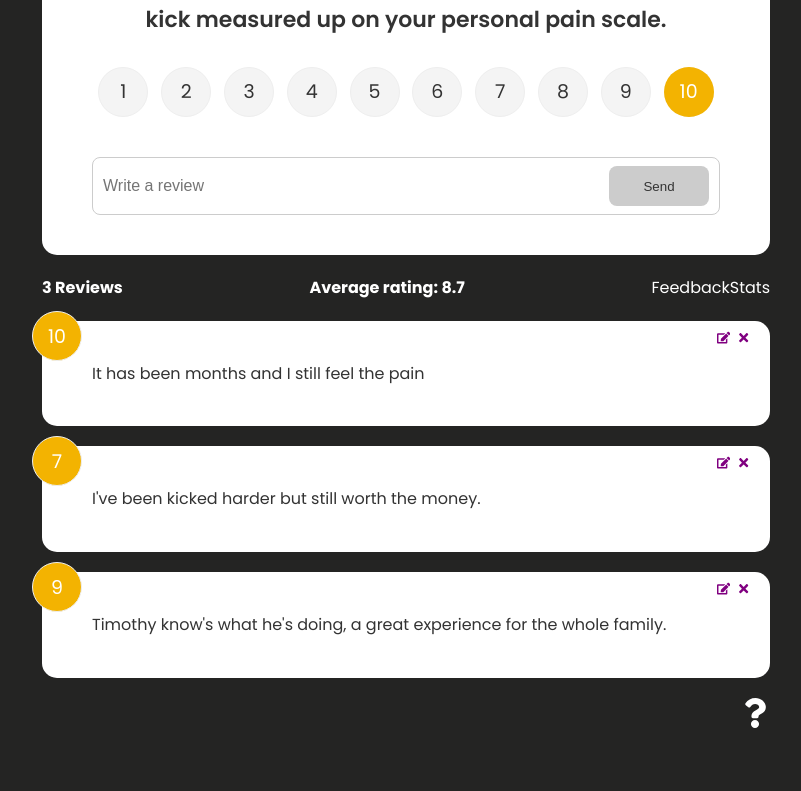
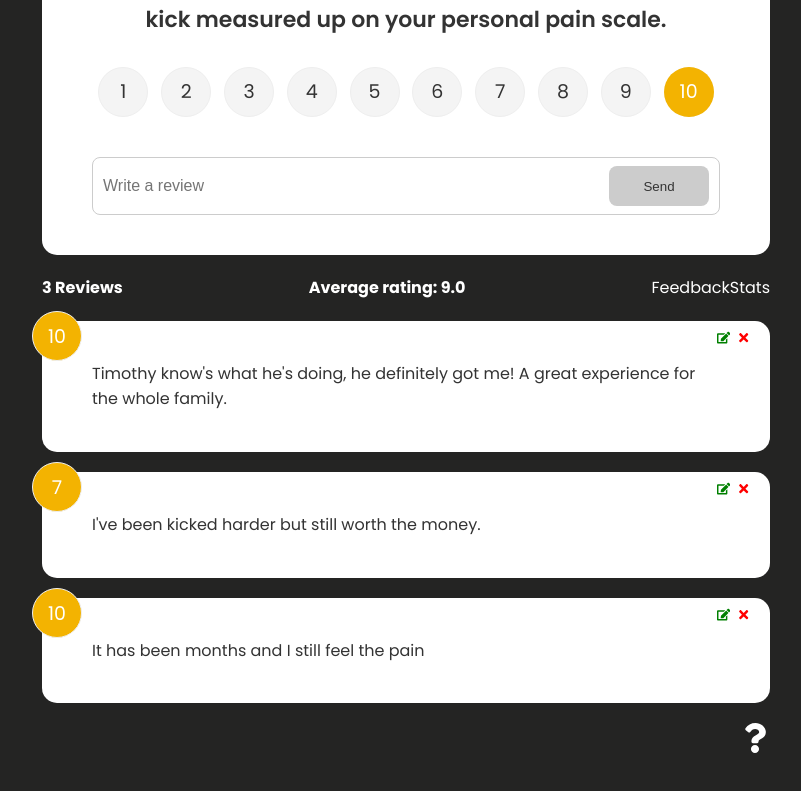
Before and after one commit to mikathefinn/Feedback-UI, a React (Vite) app: page / in a window 1280 px wide. Shown: the part 831-1622 px from the top of the page, without its empty margins (234-1035 px from the left). Before the commit the page ends 1598 px from the top, so only its background shows below. Built offline with nearby package versions, Linux system fonts and the light colour scheme; data requests are answered from the project's data file; the HTML template or start-up script is replaced by a standard one.

Commit message:
mock backend as db.json

```diff
--- /dev/null
+++ b/db.json
@@ -0,0 +1,19 @@
+{
+  "feedback": [
+    {
+      "id": 1,
+      "rating": 10,
+      "feedback": "It has been months and I still feel the pain"
+    },
+    {
+      "id": 2,
+      "rating": 7,
+      "feedback": "I've been kicked harder but still worth the money."
+    },
+    {
+      "id": 3,
+      "rating": 10,
+      "feedback": "Timothy know's what he's doing, he definitely got me! A great experience for the whole family."
+    }
+  ]
+}
--- a/src/Context/FeedbackContext.jsx
+++ b/src/Context/FeedbackContext.jsx
@@ -1,34 +1,34 @@
-import { createContext, useState } from 'react'
-import { v4 as uuidv4 } from 'uuid'
+import { createContext, useState, useEffect } from 'react'
 
 const FeedbackContext = createContext()
 
 export const FeedbackProvider = ({ children }) => {
-  const [feedback, setFeedback] = useState([
-    {
-      id: 1,
-      text: 'It has been months and I still feel the pain',
-      rating: 10,
-    },
-    {
-      id: 2,
-      text: "I've been kicked harder but still worth the money.",
-      rating: 7,
-    },
-    {
-      id: 3,
-      text: "Timothy know's what he's doing, a great experience for the whole family.",
-      rating: 9,
-    },
-  ])
+  const [feedback, setFeedback] = useState([])
+  const [isLoading, setIsLoading] = useState(true)
+  const [editState, setEditState] = useState({ item: {}, edit: false })
 
-  const [editState, setEditState] = useState({ item: {}, edit: false })
+  useEffect(() => {
+    fetchFeedback()
+  }, [])
 
   //FUNCTIONS
 
+  // FETCH DATA
+
+  const fetchFeedback = async () => {
+    // sort by id, descending order
+    const response = await fetch(
+      'http://localhost:5000/feedback?_sort=id&_order=desc',
+      {}
+    )
+
+    const data = await response.json()
+    setFeedback(data)
+    setIsLoading(false)
+  }
+
   // DELETE FEEDBACK
   const deleteFeedback = (id) => {
-
     if (window.confirm('Are you sure you want to delete?')) {
       setFeedback(
         feedback.filter((feedbackItem) => {
@@ -49,12 +49,11 @@ export const FeedbackProvider = ({ children }) => {
   // UPDATE FEEDBACK
   // id of the item clicked, updated text
   const updateFeedback = (id, updatedItem) => {
-
     setFeedback(
-        //if the item.id matches the id of the object being edited, new array is returned where
-        //updatedItem will override any of the same values in item-object.
+      //if the item.id matches the id of the object being edited, new array is returned where
+      //updatedItem will override any of the same values in item-object.
       feedback.map((item) =>
-        (item.id === id ? { ...item, ...updatedItem } : item)
+        item.id === id ? { ...item, ...updatedItem } : item
       )
     )
   }
@@ -64,7 +63,6 @@ export const FeedbackProvider = ({ children }) => {
     // edit Feedback Item by setting the object in editState as the feedbackObj from Feedback Item (that has been clicked)
     // also set edit: true
     setEditState({ feedbackObj, edit: true })
-
   }
 
   // anything that is passed to the value can be used in components via useContext
@@ -72,6 +70,7 @@ export const FeedbackProvider = ({ children }) => {
     <FeedbackContext.Provider
       value={{
         feedback,
+        isLoading,
         updateFeedback,
         deleteFeedback,
         addFeedback,
--- a/src/components/FeedbackItem.jsx
+++ b/src/components/FeedbackItem.jsx
@@ -13,10 +13,10 @@ function FeedbackItem({ feedbackObj }) {
   return (
     <Card reverse={false}>
       <div className="num-display">{feedbackObj.rating}</div>
-      <button onClick={()=> deleteFeedback(feedbackObj.id)} className="close"><FaTimes color='purple' />
+      <button onClick={()=> deleteFeedback(feedbackObj.id)} className="close"><FaTimes color='red' />
       </button>
-      <button className='edit' onClick={()=>editFeedback(feedbackObj)}><FaEdit color='purple'/></button>
-      <div className="text-display">{feedbackObj.text}</div>
+      <button className='edit' onClick={()=>editFeedback(feedbackObj)}><FaEdit color='green'/></button>
+      <div className="text-display">{feedbackObj.feedback}</div>
     </Card>
   );
 }
--- a/vite.config.js
+++ b/vite.config.js
@@ -3,6 +3,6 @@ import react from '@vitejs/plugin-react'
 
 // https://vitejs.dev/config/
 export default defineConfig({
-
+base:"/Feedback-UI",
   plugins: [react()],
 })
```
Also changed, not shown: package.json (+7 -1 lines), 1 other file (tests, documents, lock files or other folders).
